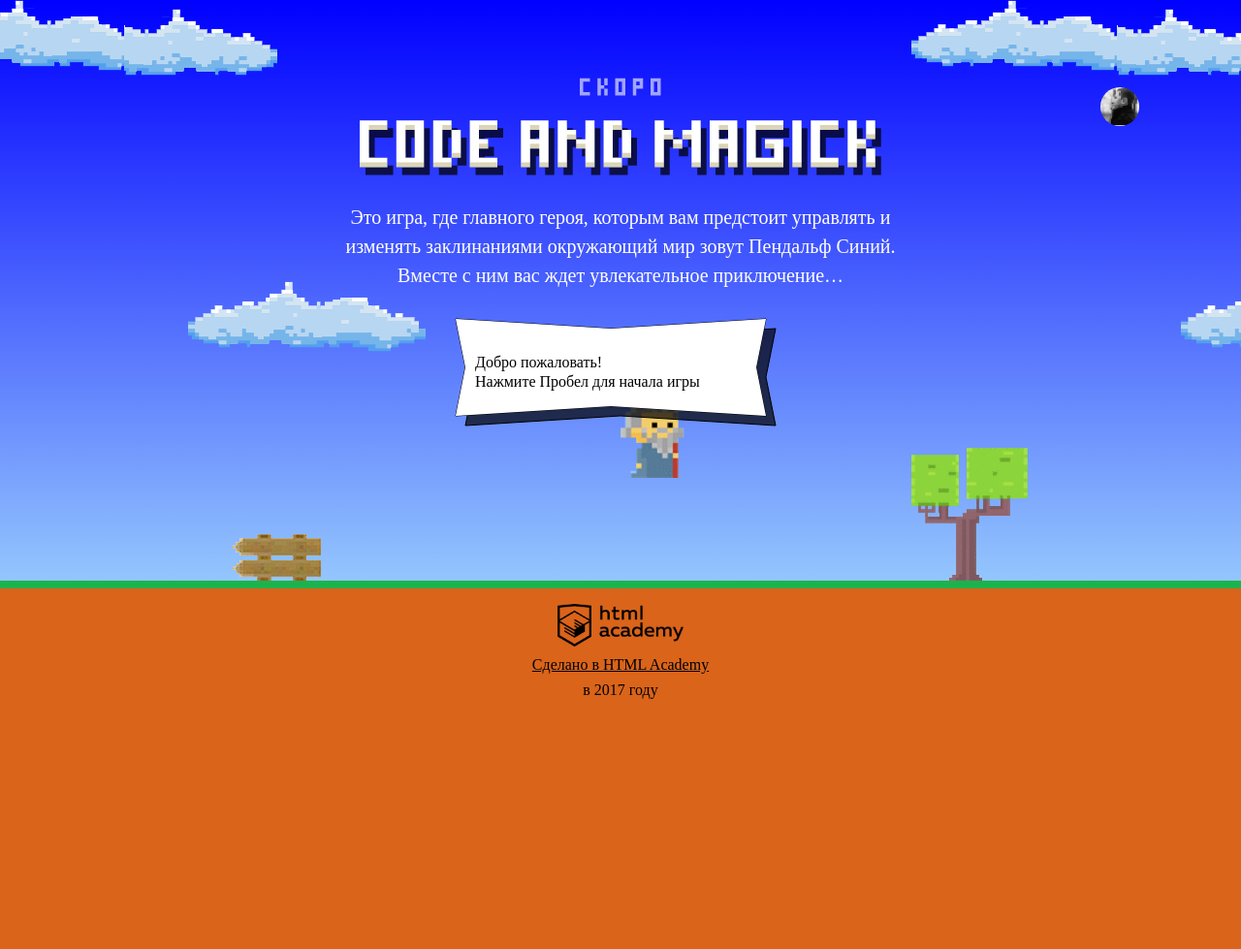
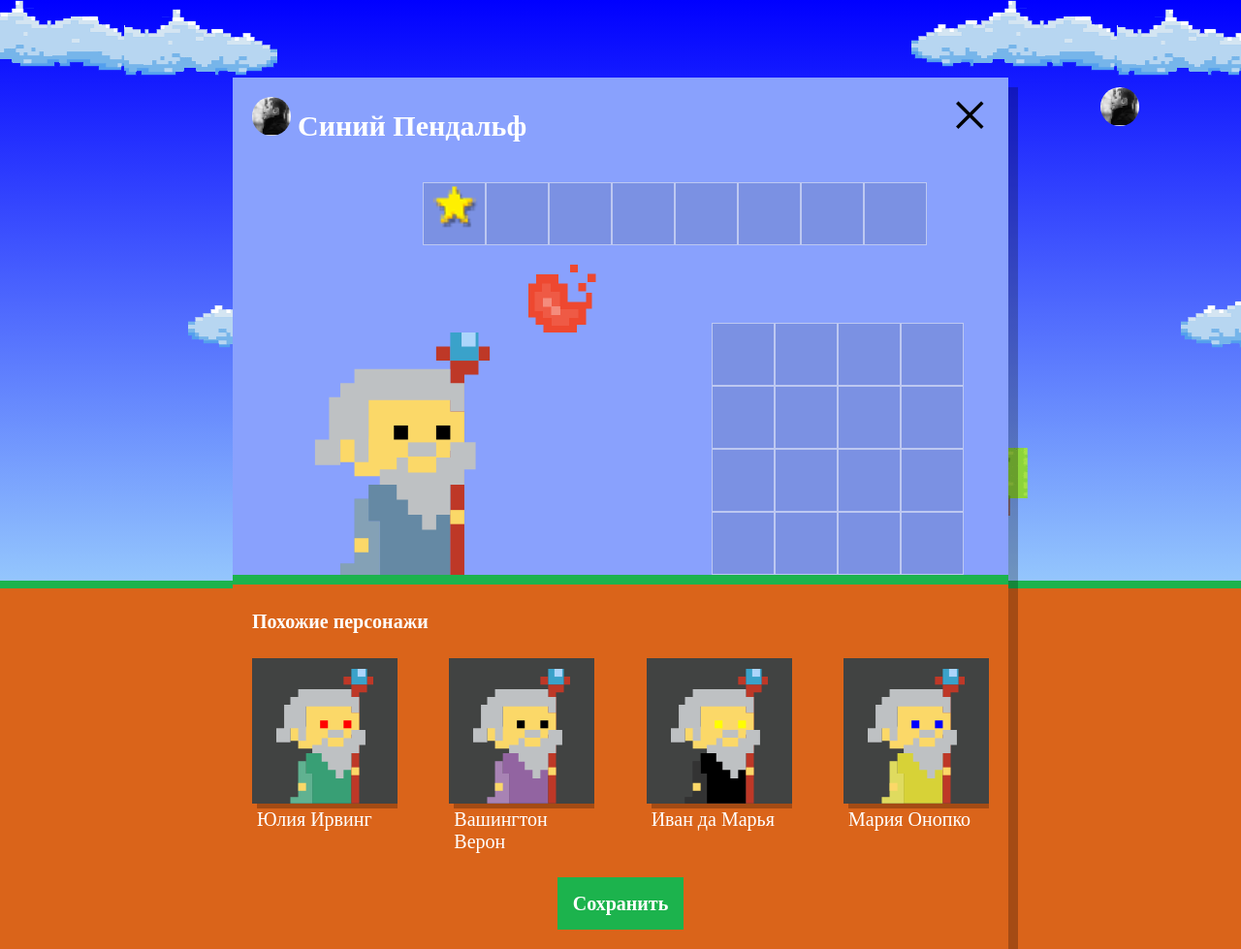
Before and after one commit to Indiel/613417-code-and-magick, a website: page index.html in a window 1280 px wide. Shown: the whole page at 97% size. Before the commit the page ends 800 px from the top, so only its background shows below. Drawn offline with Linux system fonts and the light colour scheme; a web font is replaced by a local one.

Commit message:
Добавлено окно с генерацией похожих персонажей

```diff
--- a/index.html
+++ b/index.html
@@ -201,6 +201,7 @@
       return height * 1 / 3;
     }
   </script>
+  <script src="js/setup.js"></script>
   <script src="js/stat.js"></script>
   <script src="js/game.js"></script>
 
--- /dev/null
+++ b/js/setup.js
@@ -0,0 +1,41 @@
+'use strict';
+
+var WIZARD_NAMES = ['Иван', 'Хуан Себастьян', 'Мария', 'Кристоф', 'Виктор', 'Юлия', 'Люпита', 'Вашингтон'];
+var WIZARD_SURNAMES = ['да Марья', 'Верон', 'Мирабелла', 'Вальц', 'Онопко', 'Топольницкая', 'Нионго', 'Ирвинг'];
+var COATS_COLOR = ['rgb(101, 137, 164)', 'rgb(241, 43, 107)', 'rgb(146, 100, 161)', 'rgb(56, 159, 117)', 'rgb(215, 210, 55)', 'rgb(0, 0, 0)'];
+var EYES_COLORS = ['black', 'red', 'blue', 'yellow', 'green'];
+var wizards = [];
+
+document.querySelector('.setup').classList.remove('hidden');
+
+var getRandomValue = function (arr) {
+  var randomValue = Math.floor(Math.random() * arr.length);
+  var arrReturn = arr[randomValue];
+  arr.splice(randomValue, 1);
+  return arrReturn;
+};
+
+function Wizard(names, surnames, coatsColor, eyesColor) {
+  this.name = getRandomValue(names) + ' ' + getRandomValue(surnames);
+  this.coatColor = getRandomValue(coatsColor);
+  this.eyesColor = getRandomValue(eyesColor);
+}
+
+document.querySelector('.setup-similar').classList.remove('hidden');
+
+var similarListElement = document.querySelector('.setup-similar-list');
+var similarWizardTemplate = document.querySelector('#similar-wizard-template').content;
+
+var fillElement = function (value) {
+  var wizardElement = similarWizardTemplate.cloneNode(true);
+
+  wizardElement.querySelector('.setup-similar-label').textContent = value.name;
+  wizardElement.querySelector('.wizard-coat').style.fill = value.coatColor;
+  wizardElement.querySelector('.wizard-eyes').style.fill = value.eyesColor;
+  similarListElement.appendChild(wizardElement);
+};
+
+for (var i = 0; i < 4; i++) {
+  wizards[i] = new Wizard(WIZARD_NAMES, WIZARD_SURNAMES, COATS_COLOR, EYES_COLORS);
+  fillElement(wizards[i]);
+}
```
